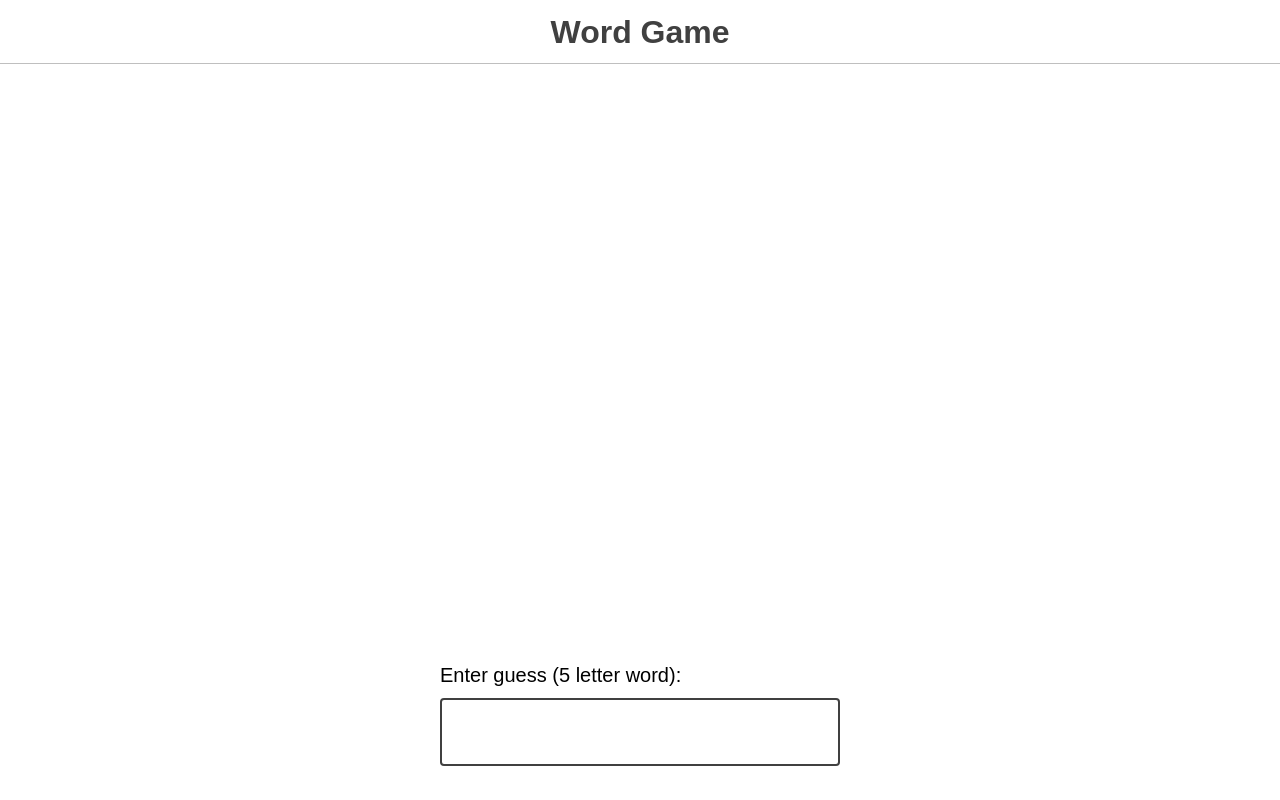
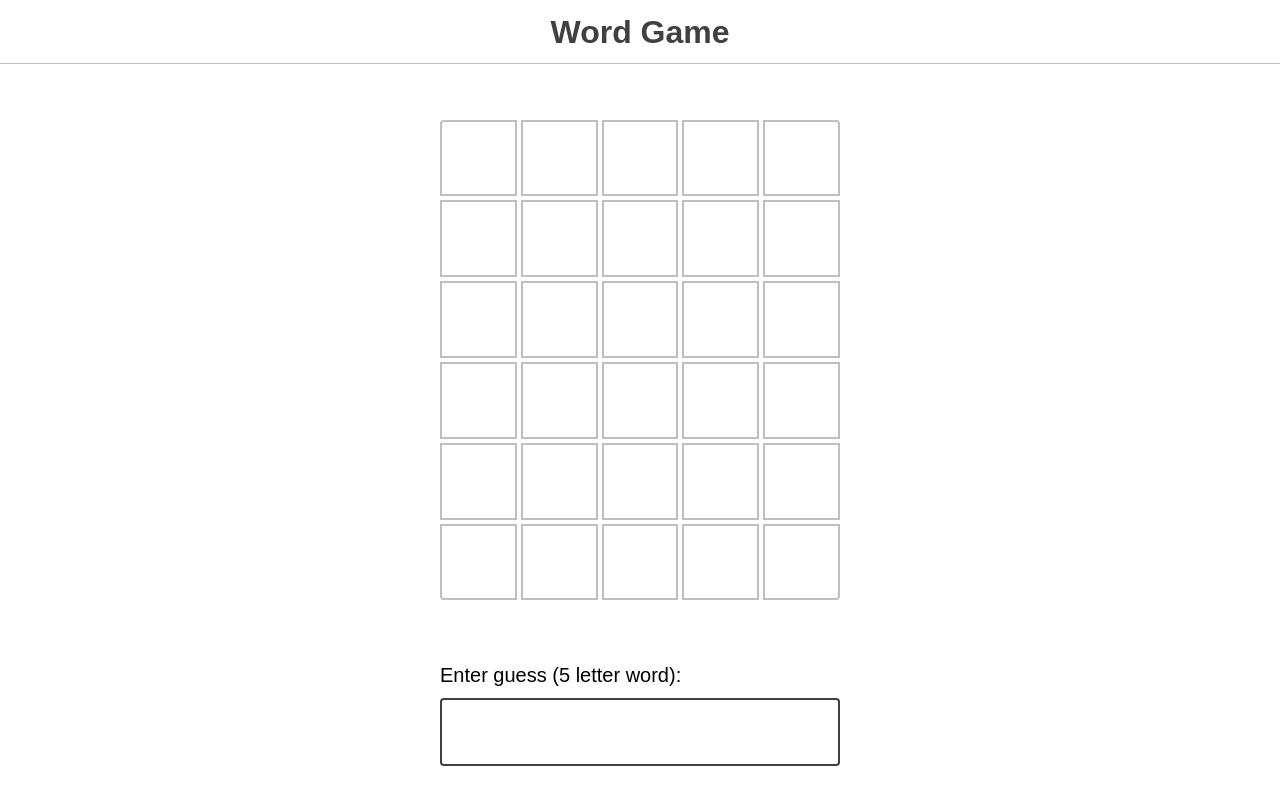
Before and after one commit to joy-of-react/project-wordle, a React (Vite) app: page / in a window 1280 px wide. Built offline with nearby package versions, Linux system fonts and the light colour scheme.

Commit message:
Add solution to Exercise 3

```diff
--- /dev/null
+++ b/src/components/Guess/Guess.js
@@ -0,0 +1,19 @@
+import React from "react";
+import { range } from "../../utils";
+
+function Guess({ word }) {
+	return (
+		<p className="guess">
+			{range(5).map((num) => (
+				<span
+					key={num}
+					className="cell"
+				>
+					{word ? word[num] : undefined}
+				</span>
+			))}
+		</p>
+	);
+}
+
+export default Guess;
--- /dev/null
+++ b/src/components/Guess/index.js
@@ -0,0 +1,2 @@
+export * from "./Guess";
+export { default } from "./Guess";
--- a/src/components/GuessResults/GuessResults.js
+++ b/src/components/GuessResults/GuessResults.js
@@ -1,15 +1,16 @@
 import React from "react";
+import { NUM_OF_GUESSES_ALLOWED } from "../../constants";
+import { range } from "../../utils";
+import Guess from "../Guess/Guess";
 
 function GuessResults({ guesses }) {
 	return (
 		<div className="guess-results">
-			{guesses.map((guess, index) => (
-				<p
-					key={index}
-					className="guess"
-				>
-					{guess}
-				</p>
+			{range(NUM_OF_GUESSES_ALLOWED).map((num) => (
+				<Guess
+					key={num}
+					word={guesses[num]}
+				/>
 			))}
 		</div>
 	);
```
